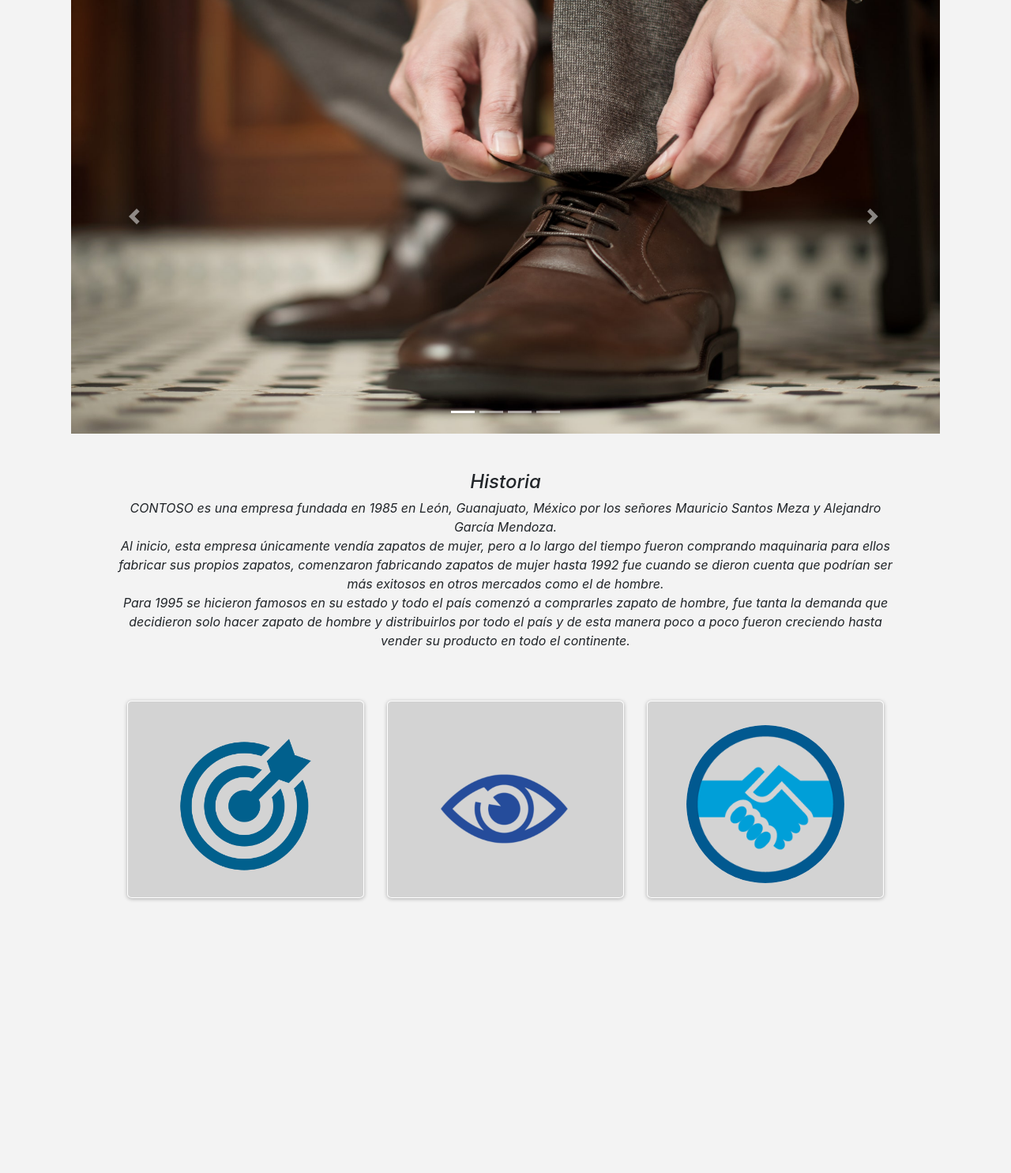
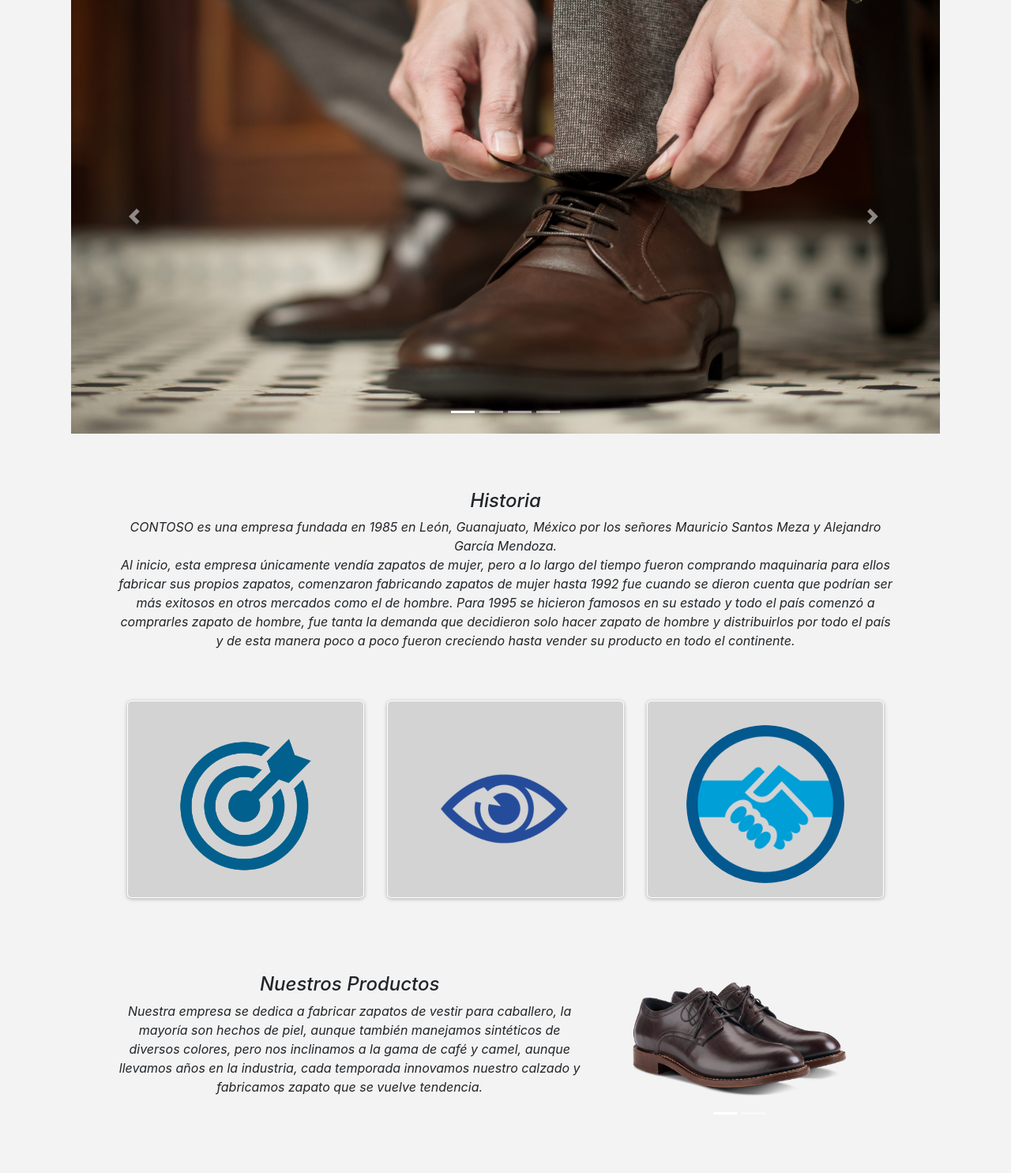
Before and after one commit to JonathanMF2020/proyecto8, a Flask app: page / in a window 1280 px wide. Shown: the part 97-1582 px from the top of the page at 79% size. Before the commit the page ends 1237 px from the top, so only its background shows below. Run offline with Flask 2, Linux system fonts and the light colour scheme; some libraries are stand-ins or nearby versions.

Commit message:
Index terminado

```diff
--- a/project/templates/index.html
+++ b/project/templates/index.html
@@ -14,16 +14,16 @@
 
             <div class="carousel-inner">
                 <div class="carousel-item active">
-                    <img src="/static/img/5.jpg" alt="Zapato elegante" width="1100" height="550">
+                    <img src="/static/img/5.jpg" alt="Zapato carrusel 1" width="1100" height="550">
                 </div>
                 <div class="carousel-item">
-                    <img src="/static/img/7.jpg" alt="Zapato varios" width="1100" height="550">
+                    <img src="/static/img/7.jpg" alt="Zapato carrusel 2" width="1100" height="550">
                 </div>
                 <div class="carousel-item">
-                    <img src="/static/img/11.jpg" alt="Zapatos elegantes" width="1100" height="550">
+                    <img src="/static/img/11.jpg" alt="Zapato carrusel 3" width="1100" height="550">
                 </div>
                 <div class="carousel-item">
-                    <img src="/static/img/9.jpg" alt="Zapatos elegantes" width="1100" height="550">
+                    <img src="/static/img/9.jpg" alt="Zapato carrusel 4" width="1100" height="550">
                 </div>
             </div>
 
@@ -38,6 +38,7 @@
 </div>
 <br>
 <br>
+<br>
 <div class="row col-12 justify-content-center p-0 m-0">
     <div class="row col-10 justify-content-center p-0 m-0">
         <cite class="cite text-center">
@@ -45,10 +46,9 @@
             <p>CONTOSO es una empresa fundada en 1985 en León, Guanajuato, México por los señores Mauricio Santos Meza y Alejandro García Mendoza.<br>
                     Al inicio, esta empresa únicamente vendía zapatos de mujer, pero a lo largo del tiempo fueron comprando maquinaria
                     para ellos fabricar sus propios zapatos, comenzaron fabricando zapatos de mujer hasta 1992 fue cuando se dieron cuenta
-                    que podrían ser más exitosos en otros mercados como el de hombre.<br>
+                    que podrían ser más exitosos en otros mercados como el de hombre.
                     Para 1995 se hicieron famosos en su estado y todo el país comenzó a comprarles zapato de hombre, fue tanta la demanda que decidieron solo hacer zapato de hombre y distribuirlos por todo el país
                     y de esta manera poco a poco fueron creciendo hasta vender su producto en todo el continente.</p>
-            <!--<footer class="blockquote-footer">From WWF's website</footer>-->
         </cite>
     </div>
 </div>
@@ -60,7 +60,7 @@
         <div class="row col-4 justify-content-center p-0 m-0">
             <div class="card" style="width:300px">
                 <div class="card-encabezado">
-                    <img  src="/static/img/mision1.png" alt="Card image">
+                    <img  src="/static/img/mision1.png" alt="Imagen Mision">
                 </div>
                 <div class="card-contenido">
                     <h4 class="card-title desplazar">Misión</h4>
@@ -71,7 +71,7 @@
         <div class="row col-4 justify-content-center p-0 m-0">
             <div class="card" style="width:300px">
                 <div class="card-encabezado">
-                    <img  src="/static/img/vision2.png" alt="Card image">
+                    <img  src="/static/img/vision2.png" alt="Imagen vision">
                 </div>
                 <div class="card-contenido">
                     <h4 class="card-title desplazar">Visión</h4>
@@ -82,7 +82,7 @@
         <div class="row col-4 justify-content-center p-0 m-0">
             <div class="card" style="width:300px">
                 <div class="card-encabezado">
-                    <img  src="/static/img/valores.png" alt="Card image">
+                    <img  src="/static/img/valores.png" alt="Imagen Valores">
                 </div>
                 <div class="card-contenido">
                     <h4 class="card-title desplazar">Valores</h4>
@@ -97,5 +97,39 @@
         </div>
     </div>
 </div>
+<div class="row col-12 justify-content-center p-0 m-0">
+    <div class="row col-6 justify-content-center p-0 m-0">
+        <cite class="cite text-center" >
+        <br>
+        <br>
+        <br>
+        <br>
+            <h4>Nuestros Productos</h4>
+            <p>Nuestra empresa se dedica a fabricar zapatos de vestir para caballero, la mayoría son hechos de piel,
+                aunque también manejamos sintéticos de diversos colores, pero nos inclinamos a la gama de café y camel,
+                aunque llevamos años en la industria, cada temporada innovamos nuestro calzado y fabricamos zapato que se
+                vuelve tendencia.</p>
+        </cite>
+    </div>
+    <div class="row col-4 justify-content-center p-0 m-0">
+        <div id="demo" class="carousel slide" data-ride="carousel">
+
+            <ul class="carousel-indicators">
+                <li data-target="#demo" data-slide-to="0" class="active"></li>
+                <li data-target="#demo" data-slide-to="1"></li>
+            </ul>
+
+            <div class="carousel-inner">
+                <div class="carousel-item active">
+                    <img src="/static/img/12.jpg" alt="Zapato carrusel 1" width="300" height="300">
+                </div>
+                <div class="carousel-item">
+                    <img src="/static/img/13.png" alt="Zapato carrusel 2" width="300" height="300">
+                </div>
+            </div>
+
+        </div>
+    </div>
+</div>
 
 {% endblock %}
```
Also changed, not shown: project/static/img/12.jpg (added), project/static/img/13.png (added).
